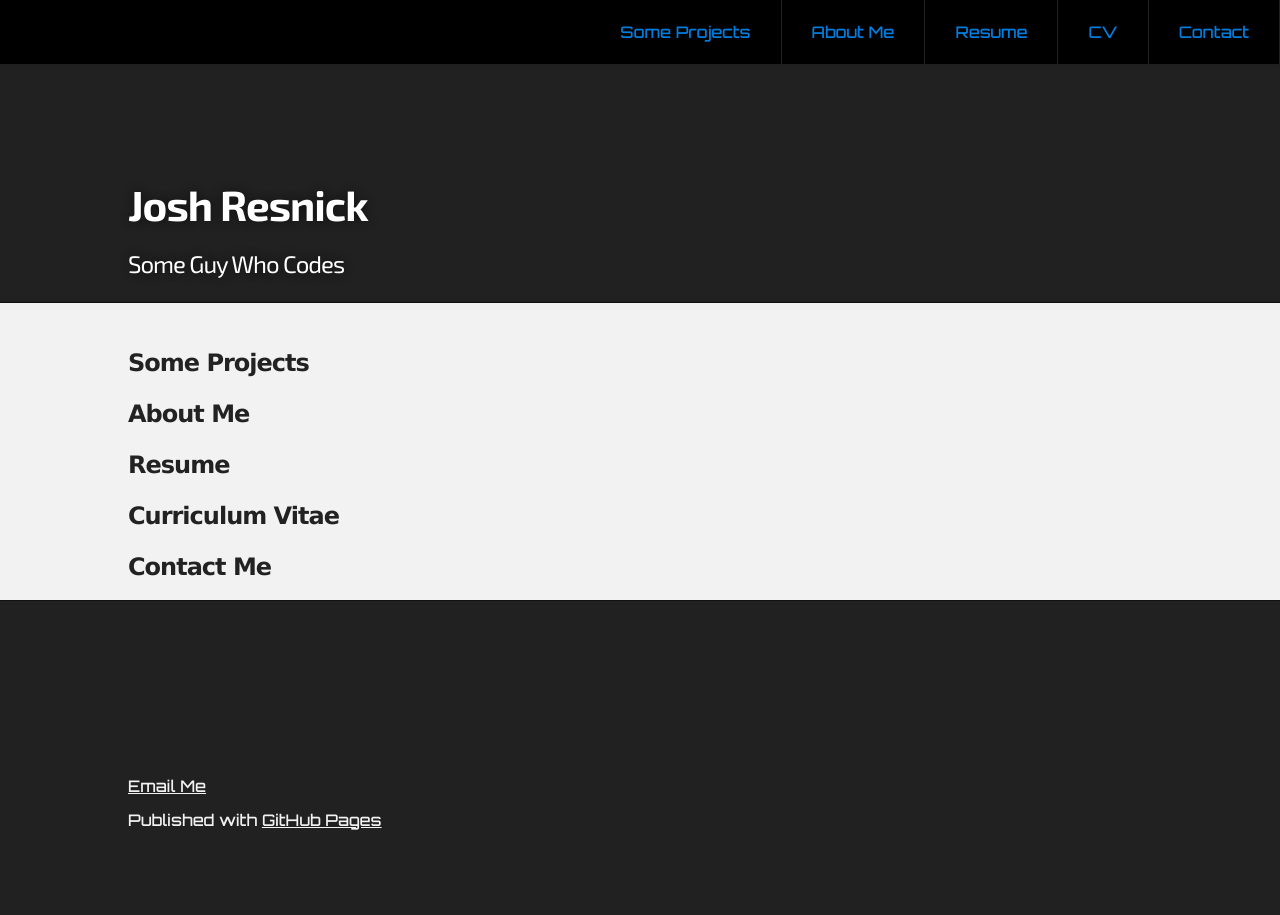
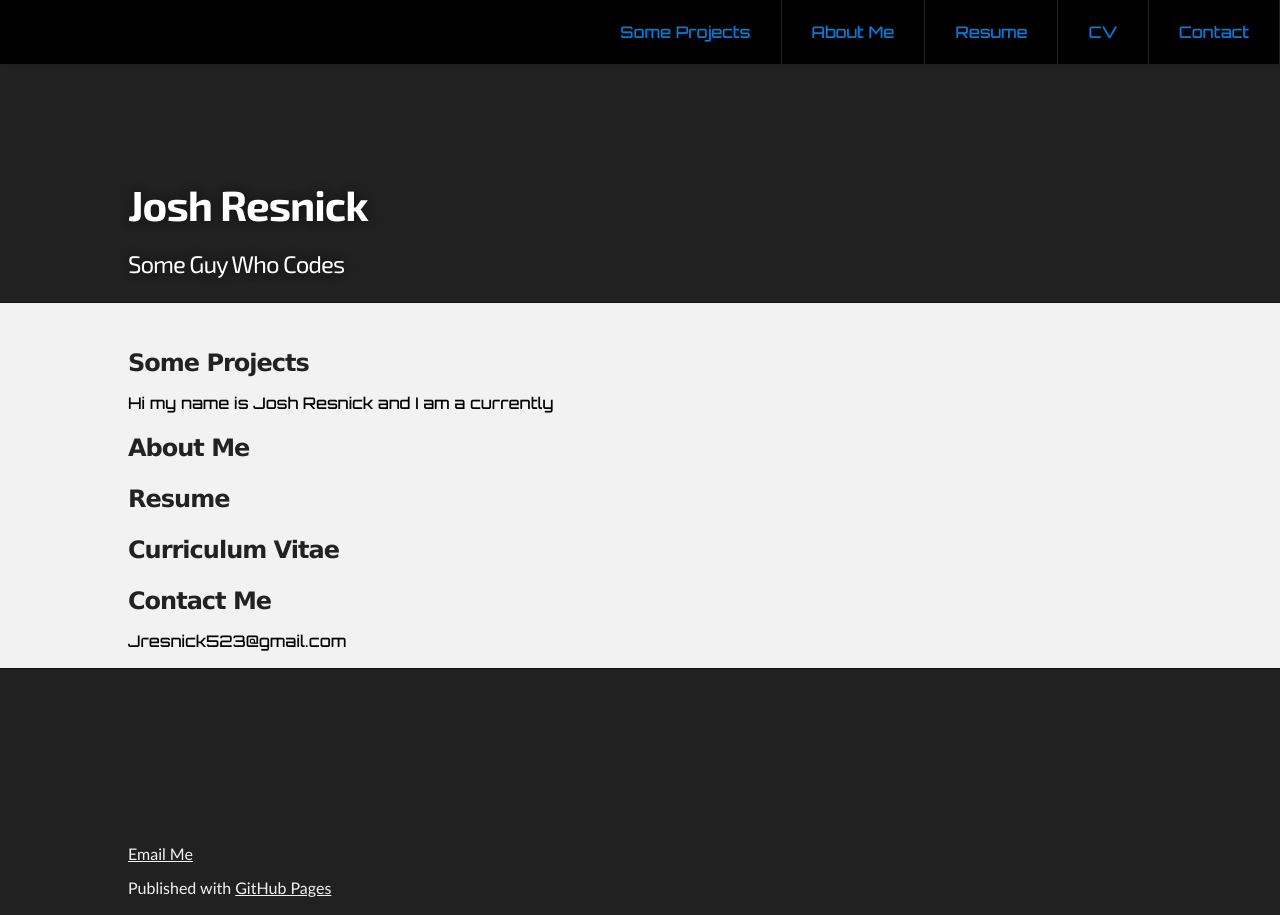
Before and after one commit to Afro523/Afro523.github.io, a PHP site: page / in a window 1280 px wide. Before the commit the page ends 830 px from the top, so only its background shows below. Run offline with PHP 8.4, Linux system fonts and the light colour scheme.

Commit message:
some css work

```diff
--- a/index.html
+++ b/index.html
@@ -36,15 +36,15 @@
   <div id="main_content_wrap" class="outer">
     <section id="main_content" class="inner">
       <h3>Some Projects</h3>
-        <p></p>
+        <p class="infoParagraph">Hi my name is Josh Resnick and I am a currently </p>
       <h3>About Me</h3>
-        <p></p>
+        <p class="infoParagraph"></p>
       <h3>Resume</h3>
-        <p></p>
+        <p class="infoParagraph"></p>
       <h3>Curriculum Vitae</h3>
-        <p></p>
+        <p class="infoParagraph"></p>
       <h3>Contact Me</h3>
-        <p></p>
+        <p class="infoParagraph">Jresnick523@gmail.com</p>
     </section>
   </div>
 
--- a/stylesheets/stylesheet.css
+++ b/stylesheets/stylesheet.css
@@ -60,7 +60,7 @@ body {
   color:#373737;
   background: #212121;
   font-size: 16px;
-  font-family:  'Orbitron','Myriad Pro', Calibri, Helvetica, Arial, sans-serif;
+  font-family:  'Myriad Pro', Calibri, Helvetica, Arial, sans-serif;
   line-height: 1.5;
   -webkit-font-smoothing: antialiased;
 }
@@ -320,7 +320,14 @@ Full-Width Styles
   background: #212121;
 }
 
+.menu {
+  font-family: 'Orbitron', 'Lucida Grande', 'Helvetica Neue', Helvetica, Arial, sans-serif;
+}
 
+.infoParagraph{
+  font-family: 'Orbitron', 'Lucida Grande', 'Helvetica Neue', Helvetica, Arial, sans-serif;
+
+}
 
 /*******************************************************************************
 Small Device Styles
```
